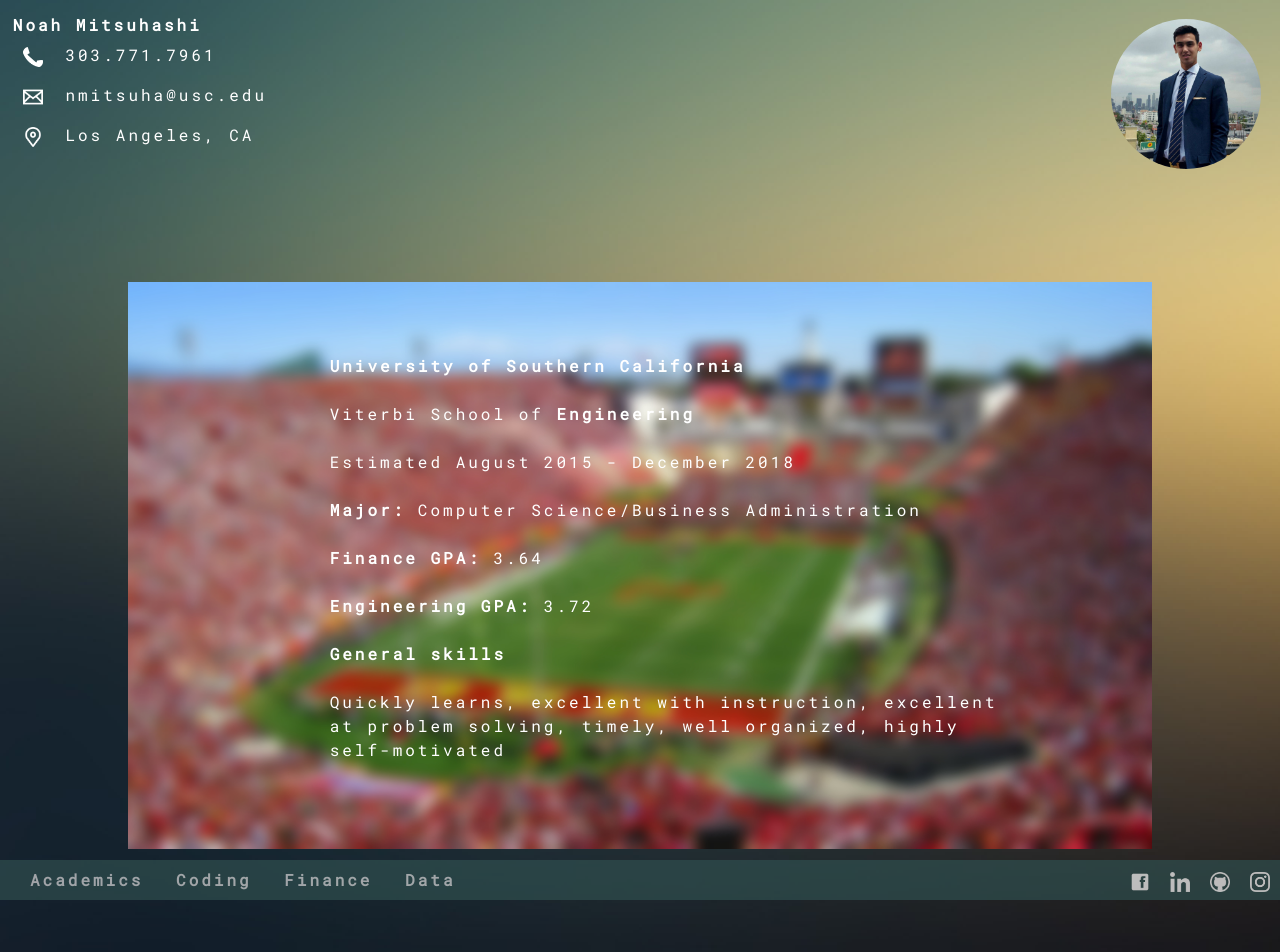
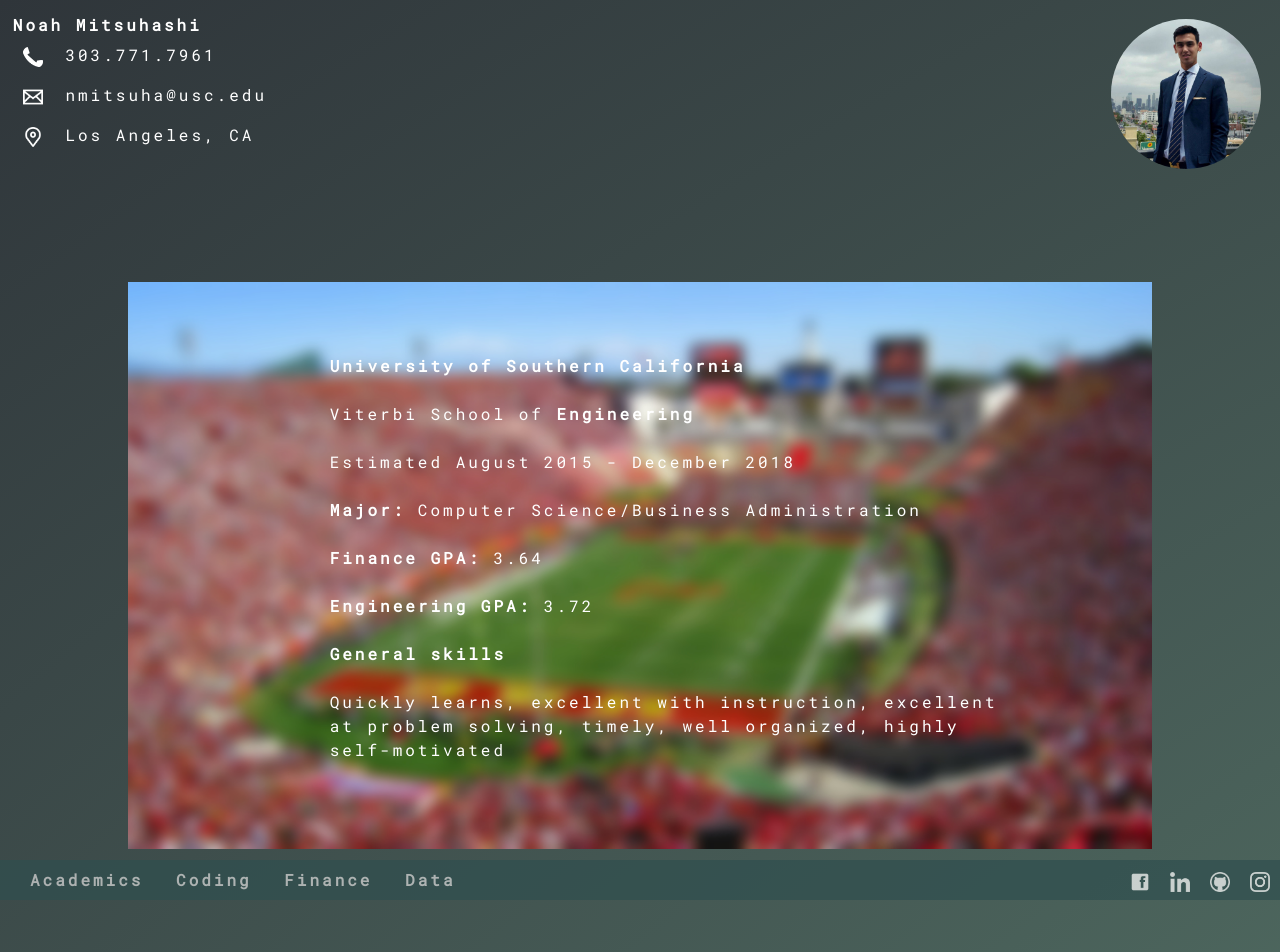
Before and after one commit to nmits/nmits.github.io, a Jekyll site: the page built from index.html, in a window 1280 px wide. Shown: the top 952 px of the page. Built offline with Jekyll 4.4.1, drawn with Linux system fonts in a browser that asks for light colours.

Commit message:
Made background move

```diff
--- a/_sass/_base.scss
+++ b/_sass/_base.scss
@@ -15,7 +15,11 @@
  */
 
 body {
-    background-image:url("https://raw.githubusercontent.com/nmits/nmits.github.io/master/img/image.png");
+    webkit-animation: bgAnimation 20s ease infinite;
+    animation: bgAnimation 20s ease infinite;
+    background: radial-gradient(ellipse at center, #ead27a, #c7ad72, #547266, #2f353A);
+    background-size: 800% 800%;
+    //background-image:url("https://raw.githubusercontent.com/nmits/nmits.github.io/master/img/image.png");
     font: $base-font-weight #{$base-font-size}/#{$base-line-height} $base-font-family;
     color: $text-color;
     background-color: $background-color;
```
